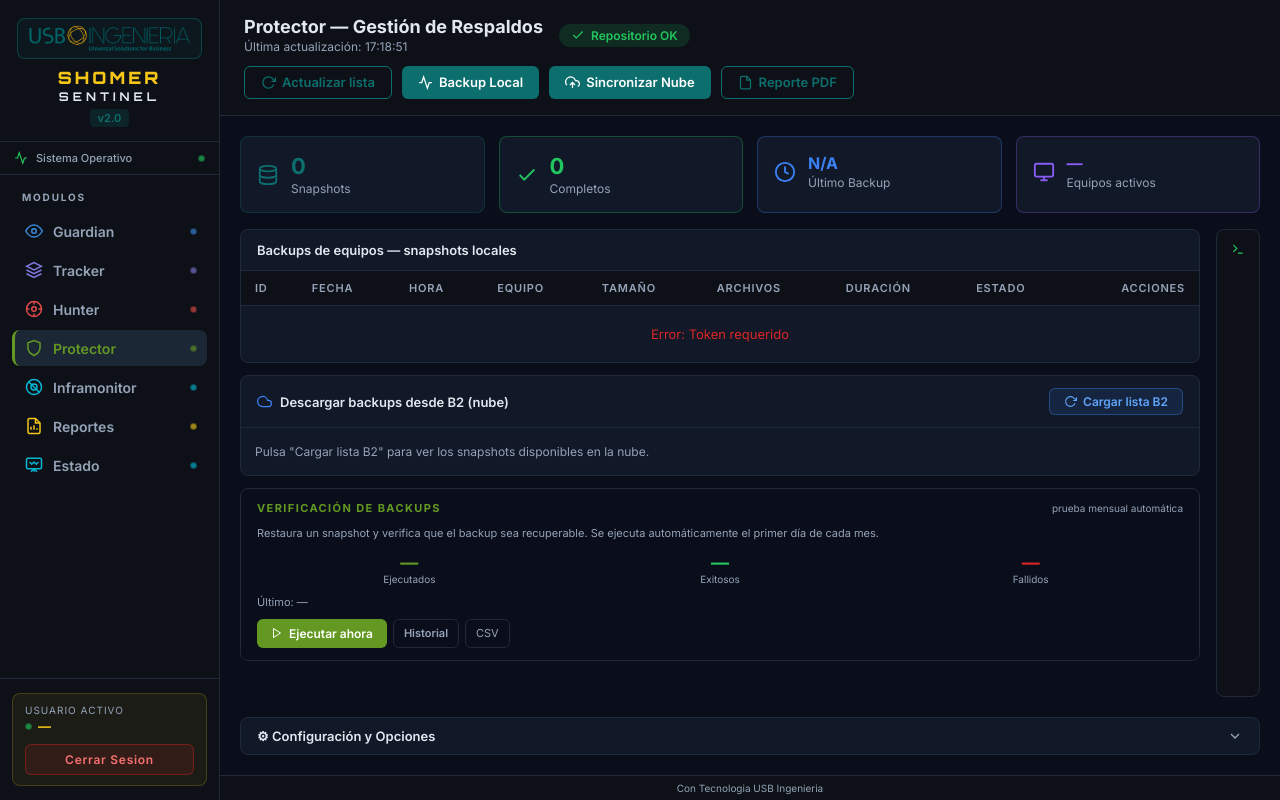
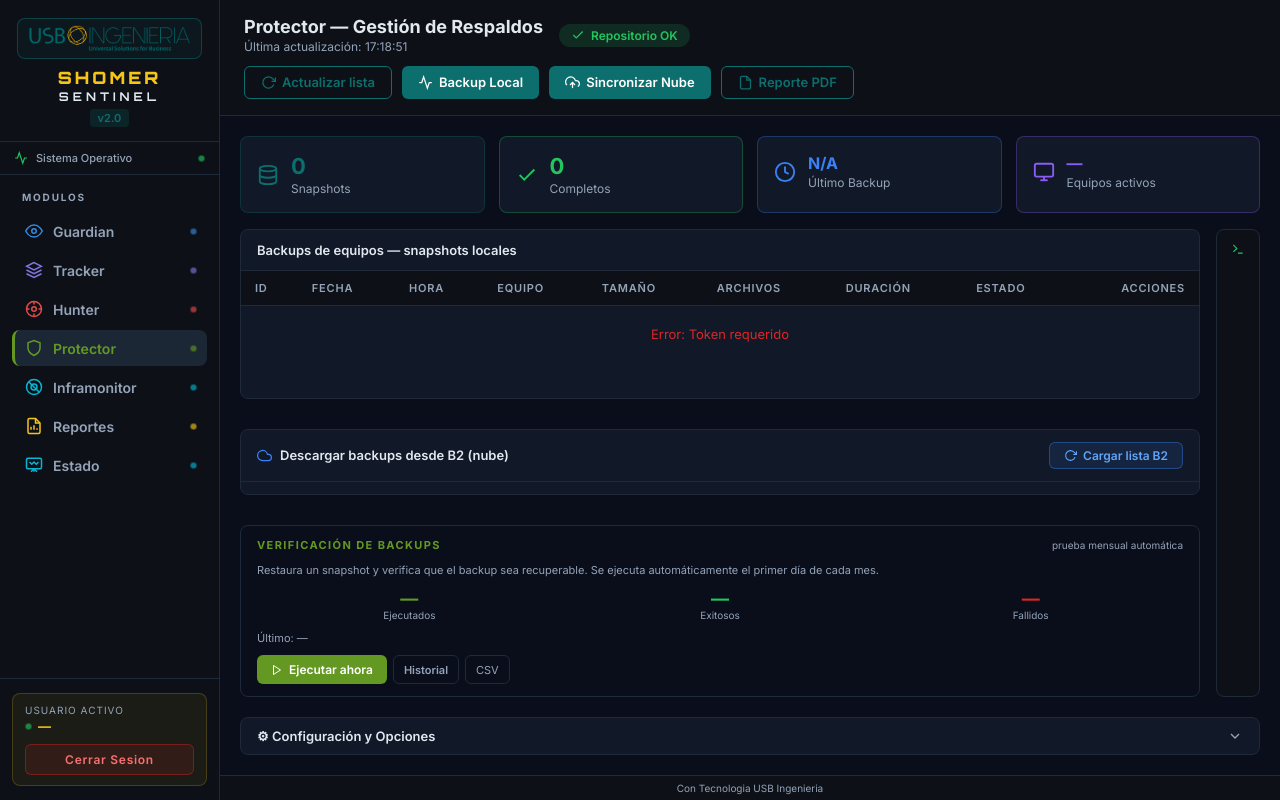
Before and after one commit to Jpad2025/shomer-sentinel, a FastAPI app: template app/templates/backups.html in a window 1280 px wide. Run offline with FastAPI, Linux system fonts and the light colour scheme; the template is opened without the code that fills it, so the values that code supplies are empty; parts of the project's set-up code (start-up, migrations or seed data) failed here and were passed over.

Commit message:
Protector: más espacio entre tabla de snapshots locales y descargas B2
Pedido de Juan Pablo -- las dos secciones quedaban muy pegadas visualmente.
gap 12px->22px entre bloques, margin-bottom en .table-wrap, y min-height
220px en .table-scroll para que la tabla de snapshots locales no se vea
recortada con pocos registros.

Co-Authored-By: Claude Sonnet 4.6 <noreply@anthropic.com>

```diff
--- a/app/templates/backups.html
+++ b/app/templates/backups.html
@@ -29,10 +29,10 @@
 
 .protector-body { display:flex; gap:16px; overflow:hidden; }
 .protector-main { flex:1; overflow:hidden; }
-.table-wrap { background:var(--card); border:1px solid var(--border); border-radius:8px; overflow:hidden; }
+.table-wrap { background:var(--card); border:1px solid var(--border); border-radius:8px; overflow:hidden; margin-bottom:8px; }
 .table-head-bar { display:flex; align-items:center; justify-content:space-between; padding:12px 16px; border-bottom:1px solid var(--border); }
 .table-head-bar h3 { font-size:13px; font-weight:600; color:var(--text); }
-.table-scroll { overflow-x:auto; max-height:calc(100vh - 350px); overflow-y:auto; }
+.table-scroll { overflow-x:auto; max-height:calc(100vh - 280px); min-height:220px; overflow-y:auto; }
 table { width:100%; border-collapse:collapse; }
 thead tr { background:var(--sidebar); border-bottom:1px solid var(--border); }
 thead th { padding:10px 14px; text-align:left; font-size:11px; font-weight:600; text-transform:uppercase; letter-spacing:0.8px; color:var(--muted); white-space:nowrap; }
@@ -133,7 +133,7 @@ td { padding:10px 14px; font-size:13px; color:var(--text); }
   </div>
 
   <div class="protector-body" style="flex:1;overflow:hidden;">
-    <div class="protector-main" style="display:flex;flex-direction:column;gap:12px;overflow-y:auto;">
+    <div class="protector-main" style="display:flex;flex-direction:column;gap:22px;overflow-y:auto;">
 
       <!-- Snapshots locales -->
       <div class="table-wrap">
```
